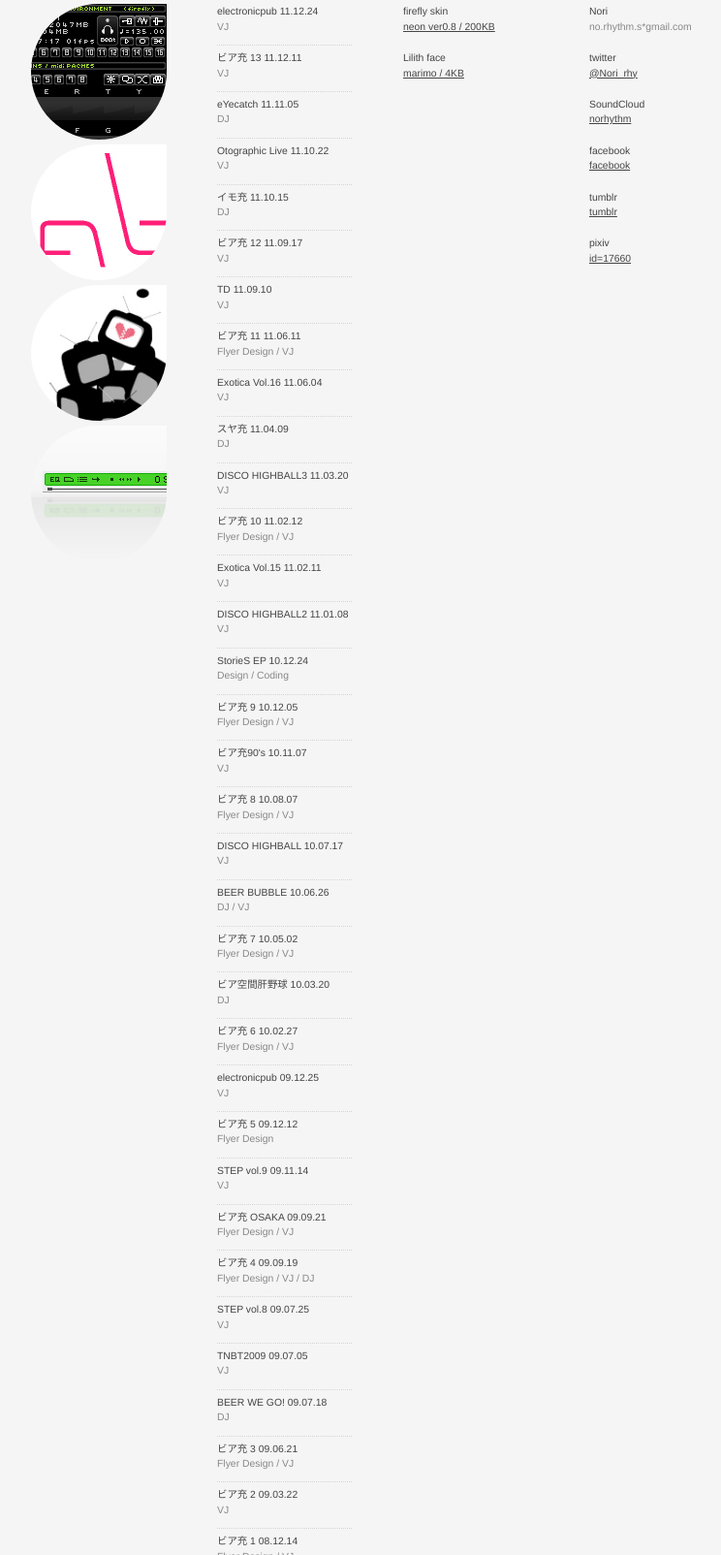
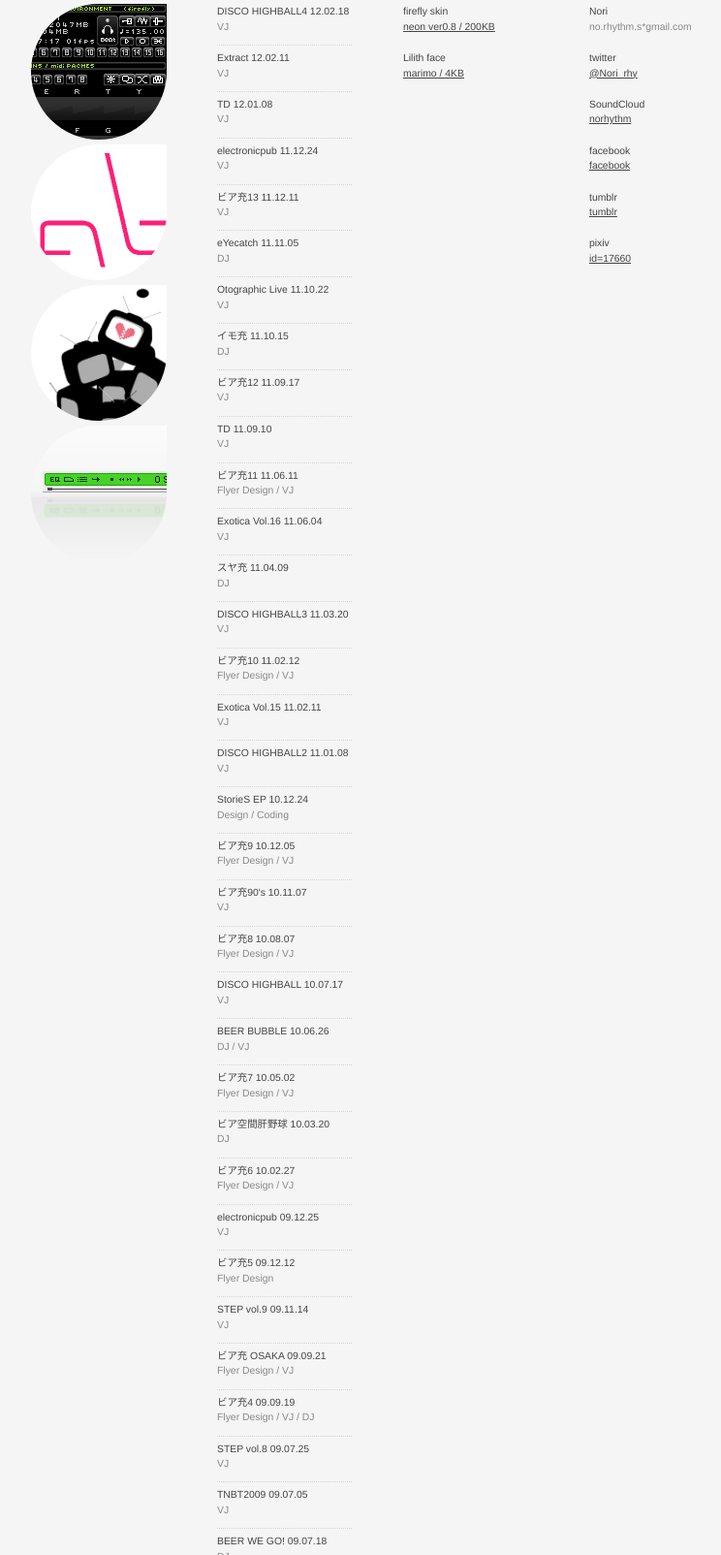
Before and after one commit to norhythm/profile, a plain HTML site: page index.html in a window 1280 px wide. Shown: the part 51-1655 px from the top of the page at 97% size, without its empty margins (320-1064 px from the left). Drawn offline with Linux system fonts and the light colour scheme.

Commit message:
works 追加

```diff
--- a/index.html
+++ b/index.html
@@ -41,11 +41,23 @@
 		<h2>Works</h2>
 		<div class="listwrap">
 			<dl>
+				<dt>DISCO HIGHBALL4 12.02.18</dt>
+				<dd>VJ</dd>
+			</dl>
+			<dl>
+				<dt>Extract 12.02.11</dt>
+				<dd>VJ</dd>
+			</dl>
+			<dl>
+				<dt>TD 12.01.08</dt>
+				<dd>VJ</dd>
+			</dl>
+			<dl>
 				<dt>electronicpub 11.12.24</dt>
 				<dd>VJ</dd>
 			</dl>
 			<dl>
-				<dt>ビア充 13 11.12.11</dt>
+				<dt>ビア充13 11.12.11</dt>
 				<dd>VJ</dd>
 			</dl>
 			<dl>
@@ -61,7 +73,7 @@
 				<dd>DJ</dd>
 			</dl>
 			<dl>
-				<dt>ビア充 12 11.09.17</dt>
+				<dt>ビア充12 11.09.17</dt>
 				<dd>VJ</dd>
 			</dl>
 			<dl>
@@ -69,7 +81,7 @@
 				<dd>VJ</dd>
 			</dl>
 			<dl>
-				<dt>ビア充 11 11.06.11</dt>
+				<dt>ビア充11 11.06.11</dt>
 				<dd>Flyer Design / VJ</dd>
 			</dl>
 			<dl>
@@ -85,7 +97,7 @@
 				<dd>VJ</dd>
 			</dl>
 			<dl>
-				<dt>ビア充 10 11.02.12</dt>
+				<dt>ビア充10 11.02.12</dt>
 				<dd>Flyer Design / VJ</dd>
 			</dl>
 			<dl>
@@ -101,7 +113,7 @@
 				<dd>Design / Coding</dd>
 			</dl>
 			<dl>
-				<dt>ビア充 9 10.12.05</dt>
+				<dt>ビア充9 10.12.05</dt>
 				<dd>Flyer Design / VJ</dd>
 			</dl>
 			<dl>
@@ -109,7 +121,7 @@
 				<dd>VJ</dd>
 			</dl>
 			<dl>
-				<dt>ビア充 8 10.08.07</dt>
+				<dt>ビア充8 10.08.07</dt>
 				<dd>Flyer Design / VJ</dd>
 			</dl>
 			<dl>
@@ -121,7 +133,7 @@
 				<dd>DJ / VJ</dd>
 			</dl>
 			<dl>
-				<dt>ビア充 7 10.05.02</dt>
+				<dt>ビア充7 10.05.02</dt>
 				<dd>Flyer Design / VJ</dd>
 			</dl>
 			<dl>
@@ -129,7 +141,7 @@
 				<dd>DJ</dd>
 			</dl>
 			<dl>
-				<dt>ビア充 6 10.02.27</dt>
+				<dt>ビア充6 10.02.27</dt>
 				<dd>Flyer Design / VJ</dd>
 			</dl>
 			<dl>
@@ -137,7 +149,7 @@
 				<dd>VJ</dd>
 			</dl>
 			<dl>
-				<dt>ビア充 5 09.12.12</dt>
+				<dt>ビア充5 09.12.12</dt>
 				<dd>Flyer Design</dd>
 			</dl>
 			<dl>
@@ -149,7 +161,7 @@
 				<dd>Flyer Design / VJ</dd>
 			</dl>
 			<dl>
-				<dt>ビア充 4 09.09.19</dt>
+				<dt>ビア充4 09.09.19</dt>
 				<dd>Flyer Design / VJ / DJ</dd>
 			</dl>
 			<dl>
@@ -165,15 +177,15 @@
 				<dd>DJ</dd>
 			</dl>
 			<dl>
-				<dt>ビア充 3 09.06.21</dt>
+				<dt>ビア充3 09.06.21</dt>
 				<dd>Flyer Design / VJ</dd>
 			</dl>
 			<dl>
-				<dt>ビア充 2 09.03.22</dt>
+				<dt>ビア充2 09.03.22</dt>
 				<dd>VJ</dd>
 			</dl>
 			<dl>
-				<dt>ビア充 1 08.12.14</dt>
+				<dt>ビア充1 08.12.14</dt>
 				<dd>Flyer Design / VJ</dd>
 			</dl>
 		</div>
```
